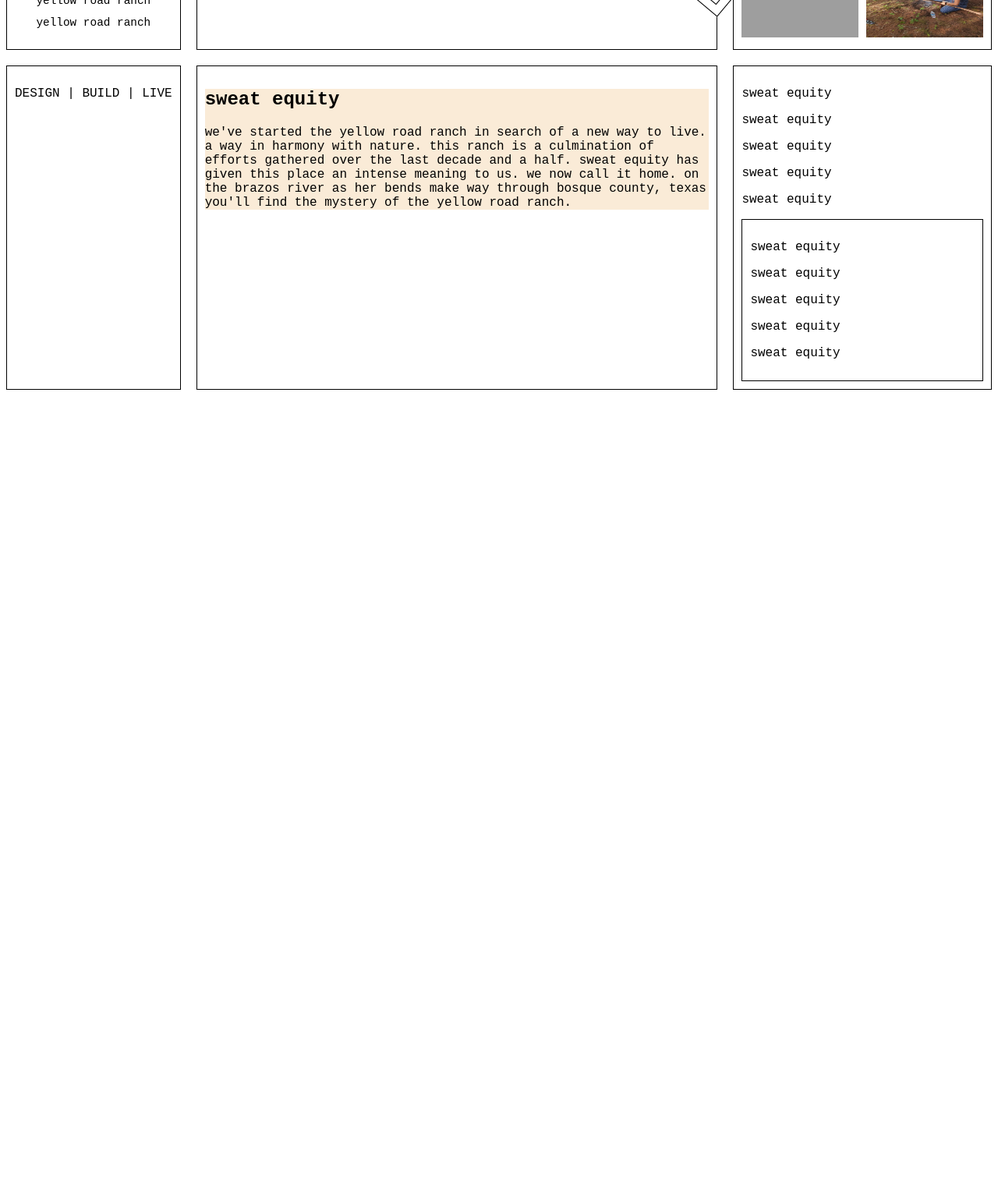
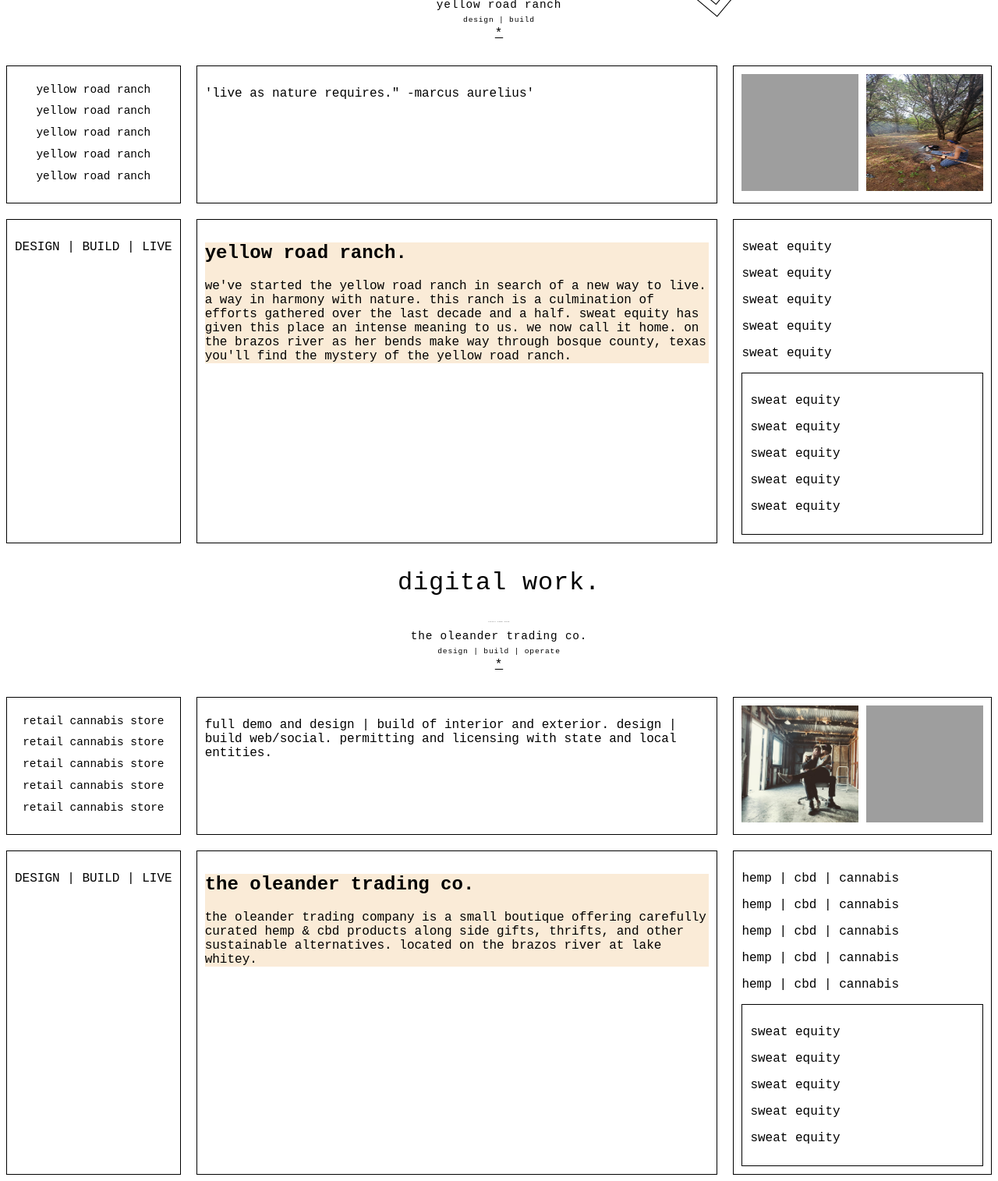
Before and after one commit to williambevans/ports, a plain HTML site: page index.html in a window 1280 px wide. Shown: the part 2240-3755 px from the top of the page at 78% size. Before the commit the page ends 2748 px from the top, so only its background shows below. Drawn offline with Linux system fonts and the light colour scheme; grey boxes are pictures that could not be loaded.

Commit message:
oleander trading co.

```diff
--- a/index.html
+++ b/index.html
@@ -227,6 +227,13 @@ If you've gotten to this point you've realized there's not much going on under t
 
     <!--- yellow road ranch-->
 
+    <p class="port">digital work.</p>
+    <section class="yellowRoad">
+        <p class="businessDetails">homestead on the brazos</p>
+        <h3 class="businessName">yellow road ranch</h3>
+        <p class="role">design | build</p>
+        <a title="want to know more, check on the website!" href="">*</a>
+    </section>
     <div id="grid-col">
         <div class="cell">
             <section class="name">
@@ -239,8 +246,7 @@ If you've gotten to this point you've realized there's not much going on under t
         </div>
         <div class="cell">
             <p>
-                ***
-                "an eye for an eye would make the world blind"
+                'live as nature requires." -marcus aurelius'
             </p>
         </div>
         <div class="cell">
@@ -254,9 +260,12 @@ If you've gotten to this point you've realized there's not much going on under t
         </div>
         <div class="cell">
             <section class="about">
-                <h2 class="heading">sweat equity</h2>
+                <h2 class="heading">yellow road ranch.</h2>
                 <p>
-                    we've started the yellow road ranch in search of a new way to live. a way in harmony with nature. this ranch is a culmination of efforts gathered over the last decade and a half. sweat equity has given this place an intense meaning to us. we now call it home. on the brazos river as her bends make way through bosque county, texas you'll find the mystery of the yellow road ranch.
+                    we've started the yellow road ranch in search of a new way to live. a way in harmony with nature.
+                    this ranch is a culmination of efforts gathered over the last decade and a half. sweat equity has
+                    given this place an intense meaning to us. we now call it home. on the brazos river as her bends
+                    make way through bosque county, texas you'll find the mystery of the yellow road ranch.
                 </p>
             </section>
         </div>
@@ -277,6 +286,70 @@ If you've gotten to this point you've realized there's not much going on under t
     </div>
 
     <!--- yellow road ranch-->
+    <p class="port">digital work.</p>
+    <section class="oleanderTrading">
+        <p class="businessDetails">retail hemp shop</p>
+        <h3 class="businessName">the oleander trading co.</h3>
+        <p class="role">design | build | operate</p>
+        <a title="want to know more, check on the website!" href="https://www.oleander.trading">*</a>
+    </section>
+
+    <!--- oleander trading co.-->
+
+
+
+    <div id="grid-col">
+        <div class="cell">
+            <section class="name">
+                <h1 class="name">retail cannabis store</h1>
+                <h1 class="name">retail cannabis store</h1>
+                <h1 class="name">retail cannabis store</h1>
+                <h1 class="name">retail cannabis store</h1>
+                <h1 class="name">retail cannabis store</h1>
+            </section>
+        </div>
+        <div class="cell">
+            <p>
+                full demo and design | build of interior and exterior. design | build web/social. permitting and
+                licensing with state and local entities.
+            </p>
+        </div>
+        <div class="cell">
+            <section class="billyWild">
+                <img src="./theShop.jpg" alt="">
+                <img src="./mossWall.jpg" alt="">
+            </section>
+        </div>
+        <div class="cell">
+            <p>DESIGN | BUILD | LIVE</p>
+        </div>
+        <div class="cell">
+            <section class="about">
+                <h2 class="heading">the oleander trading co.</h2>
+                <p>
+                  the oleander trading company is a small boutique offering carefully curated hemp & cbd products along side gifts, thrifts, and other sustainable alternatives. located on the brazos river at lake whitey.
+                </p>
+            </section>
+        </div>
+        <div class="cell">
+            <p>hemp | cbd | cannabis</p>
+            <p>hemp | cbd | cannabis</p>
+            <p>hemp | cbd | cannabis</p>
+            <p>hemp | cbd | cannabis</p>
+            <p>hemp | cbd | cannabis</p>
+            <div class="cell">
+                <p>sweat equity</p>
+                <p>sweat equity</p>
+                <p>sweat equity</p>
+                <p>sweat equity</p>
+                <p>sweat equity</p>
+            </div>
+        </div>
+    </div>
+
+    <!--- yellow road ranch-->
+
+    <!--- oleander trading co.-->
 
 
     <!-- footer -->
```
